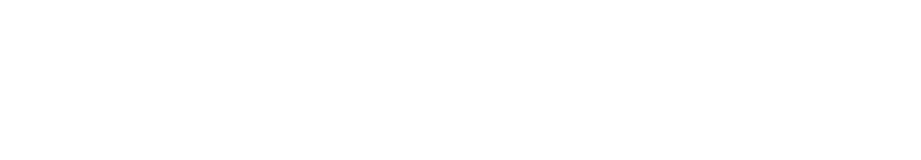
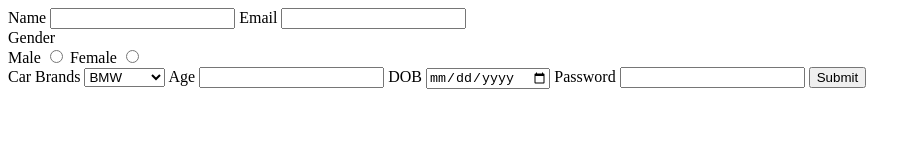
Before and after one commit to acciojob/signup-form-car-FrOz3nFir3, a website: page main.html in a window 1280 px wide. Shown: the whole page, without its empty margins (0-921 px from the left). Drawn offline with Linux system fonts and the light colour scheme.

Commit message:
making form html only

```diff
--- a/main.html
+++ b/main.html
@@ -7,7 +7,46 @@
 </head>
 
 <body>
+
 	<!-- the entire body must be written by student -->
+	<form method="post">
+		<label for="name">Name</label>
+		<input id="name" type="text" required>
+
+
+		<label for="email">Email</label>
+		<input id="email" type="email" required>
+
+		<div id ="gender">
+			<label for="gender">Gender</label>
+			<div>
+				<label for="male">Male</label>
+				<input type="radio" id="male" name="gender" value="Male" required/>
+
+				<label for="female">Female</label>
+				<input type="radio" id="female" name="gender" value="Female" />
+			</div>
+		</div>
+
+		<label for="cars">Car Brands</label>
+		<select name="cars" id="cars">
+			<option value="BMW">BMW</option>
+			<option value="Audi">Audi</option>
+			<option value="Mercedez">Mercedez</option>
+		</select>
+
+		<label for="age">Age</label>
+		<input id="age" type="number" required>
+
+		<label for="dob">DOB</label>
+	    <input type="date" id="dob" name="DOB" required>
+
+		<label for="password">Password</label>
+		<input id="password" type="text" required>
+
+
+		<button id="submit" type='submit'>Submit</button>
+	</form>
     <script type="text/javascript" src="./script.js">
 </script>
 
```
